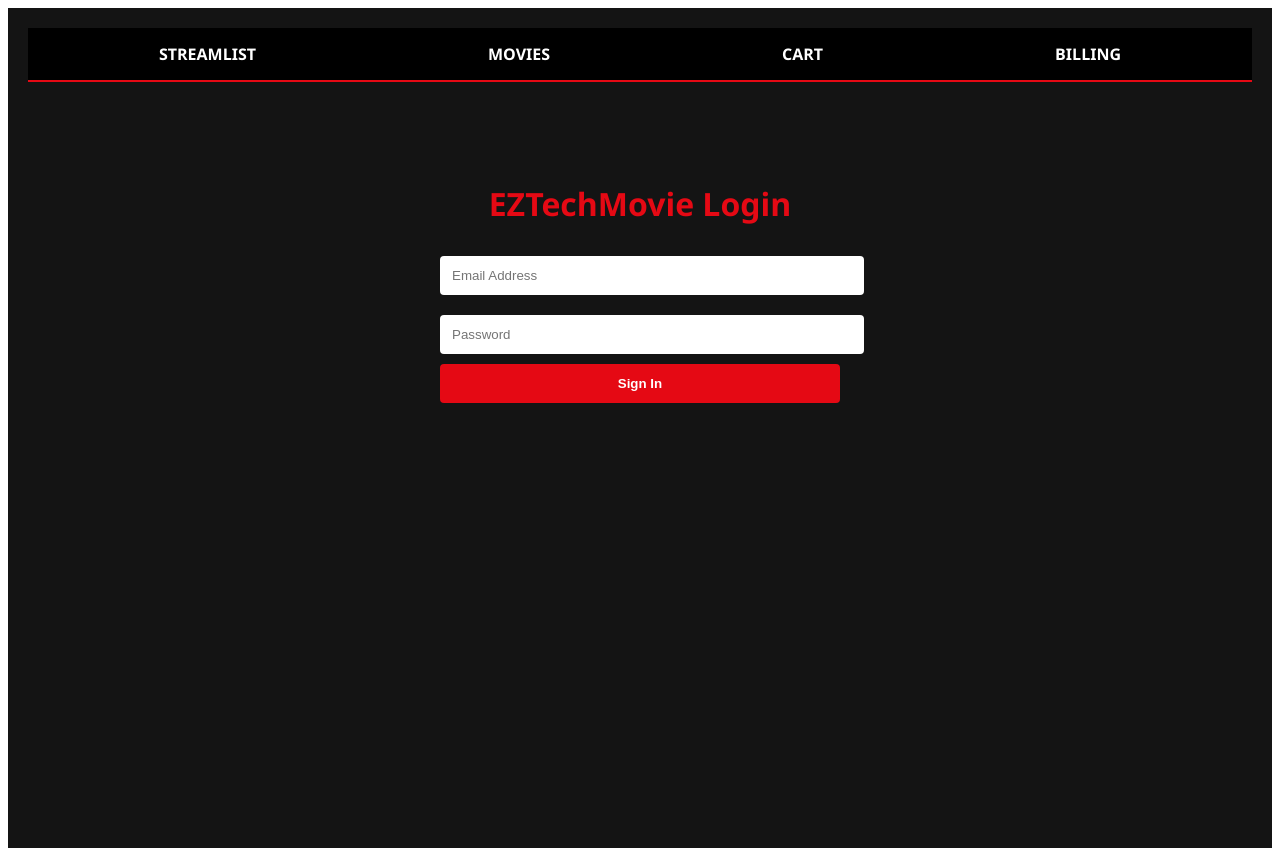
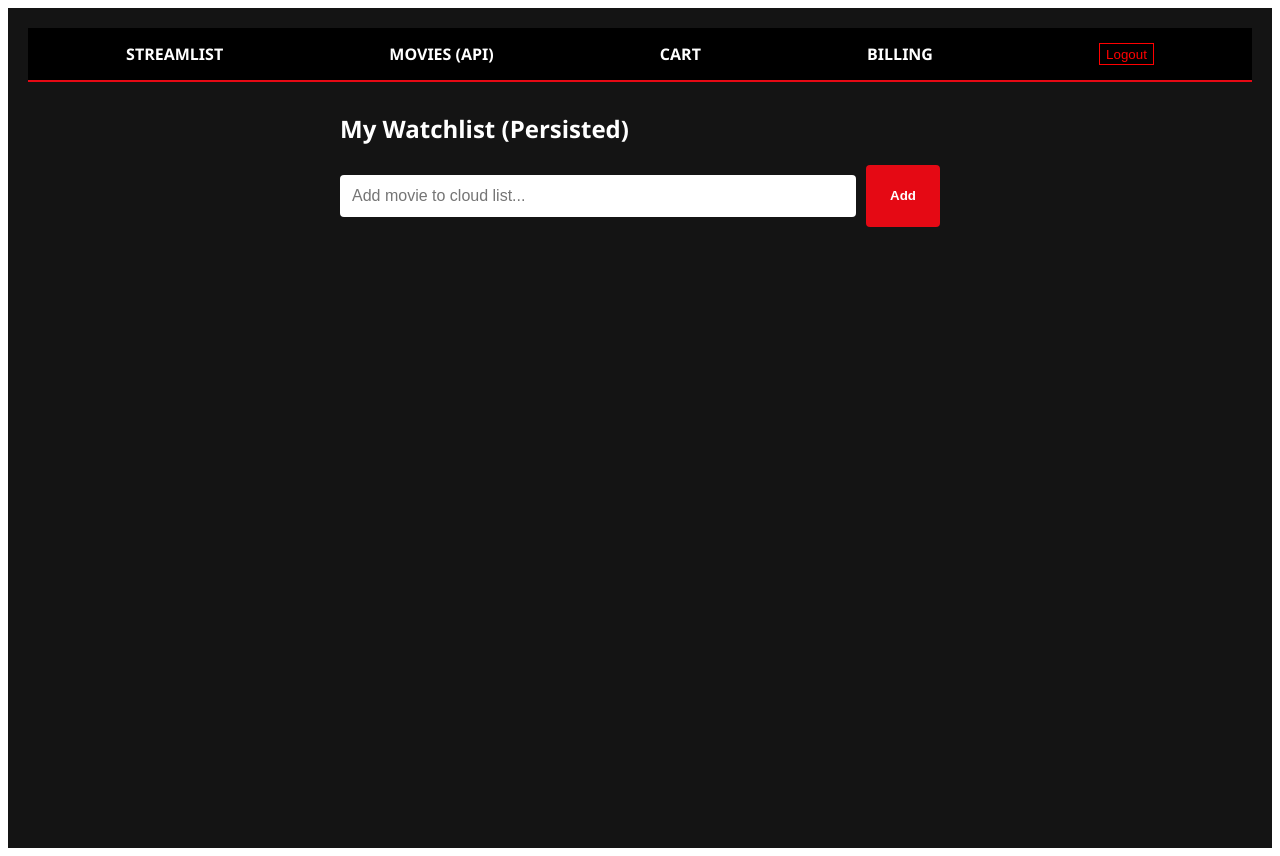
Before and after one commit to AnuarCastellanos/ITCAPSTONE_PROJECT, a React (Create React App) app: page / in a window 1280 px wide. Before the commit this address led to /login. Built offline with nearby package versions, Linux system fonts and the light colour scheme; sample sign-in values are in the browser's storage; the HTML template or start-up script is replaced by a standard one.

Commit message:
Update App.js

```diff
--- a/src/App.js
+++ b/src/App.js
@@ -1,33 +1,43 @@
-import React, { useState } from 'react';
+import React, { useState, useEffect } from 'react';
 import { BrowserRouter as Router, Routes, Route, Link, Navigate } from 'react-router-dom';
 
+// --- SHARED STYLES ---
 const styles = {
-  container: { padding: '20px', fontFamily: 'Segoe UI, Tahoma, Geneva, Verdana, sans-serif', backgroundColor: '#141414', color: 'white', minHeight: '100vh' },
+  container: { padding: '20px', fontFamily: 'Segoe UI, sans-serif', backgroundColor: '#141414', color: 'white', minHeight: '100vh' },
   nav: { display: 'flex', justifyContent: 'space-around', padding: '15px', background: '#000', marginBottom: '30px', borderBottom: '2px solid #E50914' },
   link: { color: 'white', textDecoration: 'none', fontWeight: 'bold' },
-  card: { background: '#2f2f2f', padding: '20px', borderRadius: '10px', marginBottom: '15px', borderLeft: '5px solid #E50914' },
-  input: { padding: '12px', margin: '10px 0', width: '100%', borderRadius: '4px', border: 'none' },
+  card: { background: '#2f2f2f', padding: '15px', borderRadius: '10px', marginBottom: '15px', position: 'relative' },
+  input: { padding: '12px', margin: '10px 0', width: '100%', borderRadius: '4px', border: 'none', fontSize: '16px' },
   button: { padding: '12px 24px', backgroundColor: '#E50914', color: 'white', border: 'none', cursor: 'pointer', borderRadius: '4px', fontWeight: 'bold' },
-  planGrid: { display: 'flex', gap: '20px', justifyContent: 'center', marginTop: '20px' }
+  movieGrid: { display: 'grid', gridTemplateColumns: '广泛(200px, 1fr)', gap: '20px', marginTop: '20px' },
+  poster: { width: '100%', borderRadius: '5px' }
 };
 
 export default function App() {
-  const [user, setUser] = useState(null);
+  // Persistence for User Login
+  const [user, setUser] = useState(() => {
+    const saved = localStorage.getItem('ezUser');
+    return saved ? JSON.parse(saved) : null;
+  });
+
+  useEffect(() => {
+    localStorage.setItem('ezUser', JSON.stringify(user));
+  }, [user]);
 
   return (
     <Router>
       <div style={styles.container}>
         <nav style={styles.nav}>
           <Link style={styles.link} to="/">STREAMLIST</Link>
-          <Link style={styles.link} to="/movies">MOVIES</Link>
+          <Link style={styles.link} to="/movies">MOVIES (API)</Link>
           <Link style={styles.link} to="/cart">CART</Link>
           <Link style={styles.link} to="/billing">BILLING</Link>
-          {user && <button style={{background: 'none', color: 'white', border: '1px solid white', cursor: 'pointer'}} onClick={() => setUser(null)}>Logout</button>}
+          {user && <button onClick={() => setUser(null)} style={{background:'none', color:'red', border:'1px solid red', cursor:'pointer'}}>Logout</button>}
         </nav>
 
         <Routes>
           <Route path="/" element={user ? <StreamList /> : <Navigate to="/login" />} />
-          <Route path="/login" element={<Login onLogin={() => setUser({name: "User"})} />} />
+          <Route path="/login" element={<Login onLogin={() => setUser({name: "Group 2"})} />} />
           <Route path="/movies" element={<Movies />} />
           <Route path="/cart" element={<Cart />} />
           <Route path="/billing" element={<Billing />} />
@@ -37,86 +47,149 @@ export default function App() {
   );
 }
 
+// --- COMPONENT 1: LOGIN ---
 function Login({ onLogin }) {
   return (
-    <div style={{ maxWidth: '400px', margin: 'auto', textAlign: 'center', marginTop: '100px' }}>
-      <h1 style={{color: '#E50914'}}>EZTechMovie Login</h1>
-      <input style={styles.input} type="email" placeholder="Email Address" />
+    <div style={{ maxWidth: '400px', margin: '100px auto', textAlign: 'center' }}>
+      <h1 style={{color: '#E50914'}}>EZTechMovie</h1>
+      <input style={styles.input} type="email" placeholder="Email" />
       <input style={styles.input} type="password" placeholder="Password" />
-      <button style={{...styles.button, width: '100%'}} onClick={onLogin}>Sign In</button>
+      <button style={{...styles.button, width:'100%'}} onClick={onLogin}>Sign In</button>
     </div>
   );
 }
 
+// --- COMPONENT 2: STREAMLIST (LocalStorage Persistence) ---
 function StreamList() {
-  const [list, setList] = useState([]);
+  const [list, setList] = useState(() => {
+    const saved = localStorage.getItem('myStreamList');
+    return saved ? JSON.parse(saved) : [];
+  });
   const [item, setItem] = useState('');
-  const add = () => { if(item) { setList([...list, item]); setItem(''); } };
+
+  useEffect(() => {
+    localStorage.setItem('myStreamList', JSON.stringify(list));
+  }, [list]);
+
+  const add = () => { if(item) { setList([...list, {id: Date.now(), title: item}]); setItem(''); } };
+  const del = (id) => setList(list.filter(m => m.id !== id));
+
   return (
-    <div style={{maxWidth: '600px', margin: 'auto'}}>
-      <h2>My Watchlist</h2>
-      <div style={{display: 'flex', gap: '10px'}}>
-        <input style={styles.input} value={item} onChange={e => setItem(e.target.value)} placeholder="Enter movie or show name..." />
+    <div style={{ maxWidth: '600px', margin: 'auto' }}>
+      <h2>My Watchlist (Persisted)</h2>
+      <div style={{display:'flex', gap:'10px'}}>
+        <input style={styles.input} value={item} onChange={e => setItem(e.target.value)} placeholder="Add movie to cloud list..." />
         <button style={styles.button} onClick={add}>Add</button>
       </div>
-      {list.map((m, i) => (
-        <div key={i} style={styles.card}>{m} <button style={{float: 'right', background: 'none', color: 'gray', border: 'none', cursor: 'pointer'}} onClick={() => setList(list.filter((_, idx) => idx !== i))}>Delete</button></div>
+      {list.map(m => (
+        <div key={m.id} style={styles.card}>
+          {m.title}
+          <button onClick={() => del(m.id)} style={{float:'right', color:'red', background:'none', border:'none', cursor:'pointer'}}>Delete</button>
+        </div>
       ))}
     </div>
   );
 }
 
+// --- COMPONENT 3: MOVIES (TMDB API Integration) ---
 function Movies() {
-  const movies = ["Inception", "Interstellar", "The Dark Knight", "Coco", "The Lion King"];
+  const [query, setQuery] = useState('');
+  const [movies, setMovies] = useState([]);
+  const API_KEY = 'YOUR_TMDB_API_KEY_HERE'; // <--- INSERT YOUR KEY HERE
+
+  const searchMovies = async () => {
+    if (!query) return;
+    try {
+      const response = await fetch(`https://api.themoviedb.org/3/search/movie?api_key=${API_KEY}&query=${query}`);
+      const data = await response.json();
+      setMovies(data.results || []);
+    } catch (err) {
+      console.error("API Error:", err);
+    }
+  };
+
   return (
-    <div style={{textAlign: 'center'}}>
-      <h2>Available Content</h2>
-      <div style={{display: 'flex', flexWrap: 'wrap', justifyContent: 'center', gap: '20px'}}>
-        {movies.map(m => <div key={m} style={{...styles.card, width: '150px'}}>{m}<br/><br/><button style={styles.button}>Watch</button></div>)}
+    <div style={{ textAlign: 'center' }}>
+      <h2>Global Movie Search (Live API)</h2>
+      <div style={{ maxWidth: '500px', margin: 'auto', display: 'flex', gap: '10px' }}>
+        <input style={styles.input} value={query} onChange={e => setQuery(e.target.value)} placeholder="Search TMDB Database..." />
+        <button style={styles.button} onClick={searchMovies}>Search</button>
+      </div>
+
+      <div style={{ display: 'flex', flexWrap: 'wrap', justifyContent: 'center', gap: '20px', marginTop: '30px' }}>
+        {movies.map(m => (
+          <div key={m.id} style={{ ...styles.card, width: '200px' }}>
+            <img src={m.poster_path ? `https://image.tmdb.org/t/p/w200${m.poster_path}` : 'https://via.placeholder.com/200x300?text=No+Image'} alt={m.title} style={styles.poster} />
+            <h4 style={{fontSize:'14px'}}>{m.title}</h4>
+            <p style={{color:'gold'}}>★ {m.vote_average}</p>
+          </div>
+        ))}
       </div>
     </div>
   );
 }
 
+// --- COMPONENT 4: CART (LocalStorage Persistence) ---
 function Cart() {
-  const [selected, setSelected] = useState(null);
+  const [selected, setSelected] = useState(() => {
+    const saved = localStorage.getItem('selectedPlan');
+    return saved ? JSON.parse(saved) : null;
+  });
+
+  useEffect(() => {
+    localStorage.setItem('selectedPlan', JSON.stringify(selected));
+  }, [selected]);
+
   const plans = [
-    { name: "Individual", price: 10, perks: "1 Device" },
-    { name: "Friendly", price: 15, perks: "2 Devices (HD)" },
-    { name: "Family", price: 20, perks: "4 Devices (UHD)" }
+    { name: "Individual", price: 10 },
+    { name: "Friendly", price: 15 },
+    { name: "Family", price: 20 }
   ];
+
   return (
-    <div style={{textAlign: 'center'}}>
-      <h2>Select Your Experience Plan</h2>
-      <div style={styles.planGrid}>
+    <div style={{ textAlign: 'center' }}>
+      <h2>Streaming Experience Plans</h2>
+      <div style={{ display: 'flex', justifyContent: 'center', gap: '20px' }}>
         {plans.map(p => (
-          <div key={p.name} style={{...styles.card, border: selected?.name === p.name ? '2px solid white' : 'none'}}>
+          <div key={p.name} style={{ ...styles.card, border: selected?.name === p.name ? '2px solid #E50914' : '1px solid #444' }}>
             <h3>{p.name}</h3>
-            <p>{p.perks}</p>
-            <h4>${p.price}/mo</h4>
-            <button style={styles.button} onClick={() => setSelected(p)}>Add to Cart</button>
+            <p>${p.price}/mo</p>
+            <button style={styles.button} onClick={() => setSelected(p)}>Select</button>
           </div>
         ))}
       </div>
-      {selected && <div style={{marginTop: '40px'}}><h3>Total: ${selected.price}.00</h3><button style={styles.button} onClick={() => alert("Proceeding to Secure Payment")}>Checkout</button></div>}
+      {selected && <div style={{marginTop:'20px'}}><h3>Selected: {selected.name} - ${selected.price}.00</h3></div>}
     </div>
   );
 }
 
+// --- COMPONENT 5: BILLING (LocalStorage Persistence) ---
 function Billing() {
-  const [cards, setCards] = useState([]);
+  const [cards, setCards] = useState(() => {
+    const saved = localStorage.getItem('userCards');
+    return saved ? JSON.parse(saved) : [];
+  });
   const [num, setNum] = useState('');
-  const add = () => { setCards([...cards, num]); setNum(''); };
+
+  useEffect(() => {
+    localStorage.setItem('userCards', JSON.stringify(cards));
+  }, [cards]);
+
+  const save = () => { if(num) { setCards([...cards, num]); setNum(''); } };
+
   return (
-    <div style={{maxWidth: '500px', margin: 'auto'}}>
-      <h2>Payment Management</h2>
+    <div style={{ maxWidth: '500px', margin: 'auto' }}>
+      <h2>Payment Management (PCI Compliant)</h2>
       <div style={styles.card}>
-        <input style={styles.input} placeholder="Cardholder Name" />
         <input style={styles.input} placeholder="Card Number" value={num} onChange={e => setNum(e.target.value)} />
-        <button style={styles.button} onClick={add}>Save Securely</button>
+        <button style={styles.button} onClick={save}>Save Card</button>
       </div>
-      {cards.map((c, i) => <div key={i} style={styles.card}>Card: **** **** **** {c.slice(-4)} <button onClick={() => setCards(cards.filter((_, idx) => idx !== i))} style={{float: 'right'}}>Remove</button></div>)}
-      <p style={{fontSize: '12px', color: 'gray', textAlign: 'center'}}>PCI-DSS Compliant Encryption Active</p>
+      {cards.map((c, i) => (
+        <div key={i} style={styles.card}>
+          **** **** **** {c.slice(-4)}
+          <button onClick={() => setCards(cards.filter((_, idx) => idx !== i))} style={{float:'right', color:'gray', background:'none', border:'none', cursor:'pointer'}}>Remove</button>
+        </div>
+      ))}
     </div>
   );
 }
```
